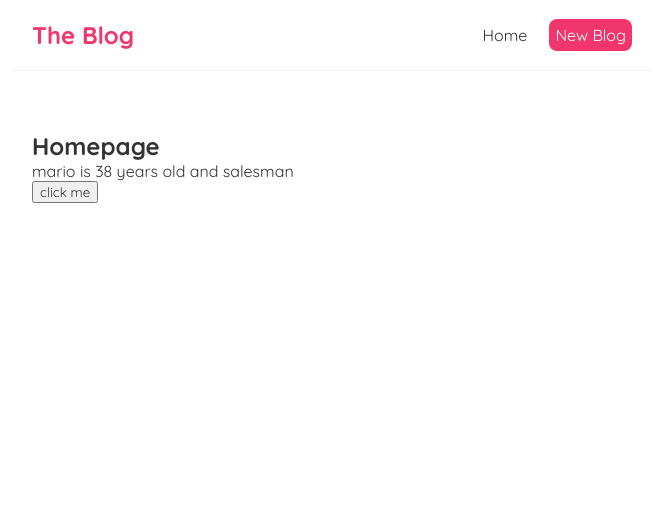
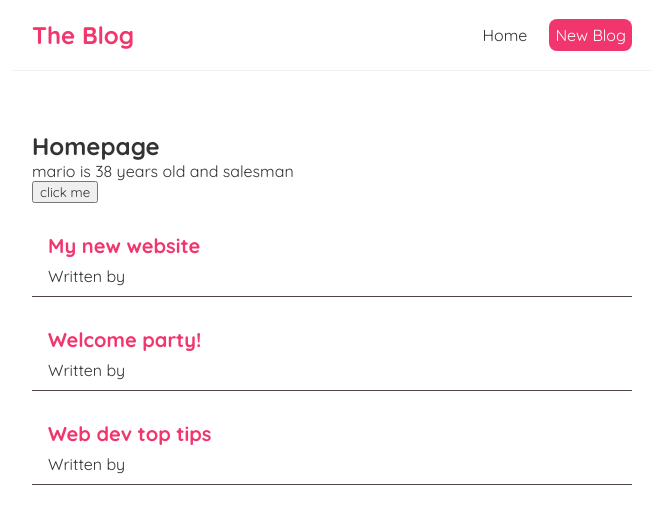
Before and after one commit to JoannaAdermark1/React_blog, a React (Create React App) app: page / in a window 1280 px wide. Shown: the top 524 px of the page, without its empty margins (308-971 px from the left). Built offline with nearby package versions, Linux system fonts and the light colour scheme.

Commit message:
output lists

```diff
--- a/src/Home.js
+++ b/src/Home.js
@@ -7,18 +7,32 @@
   const [age, setAge ] = useState (38);
   const [job, setJob] = useState ('salesman');
 
+  const [blogs, setBlogs] = useState([
+    { title: 'My new website', body: 'lorem ipsum...', author: 'mario', id: 1 },
+    { title: 'Welcome party!', body: 'lorem ipsum...', author: 'mario', id: 2 },
+    { title: 'Web dev top tips', body: 'lorem ipsum...', author: 'mario', id: 3 },
+  ]);
+
   const handleClick = () => {
       setName('luigi');
       setAge(32)
       setJob('fullstack developer')
   }
+
     return (
       <div className="home">
         <h2>Homepage</h2>
         <p>{ name } is { age } years old and { job }</p>
         <button onClick={handleClick}>click me </button>
+        {blogs.map((blog) => (
+          <div className="blog-preview" key={blog.id}>
+            <h2> { blog.title }</h2>
+            <p> Written by { blog.aothor }</p>
+          </div>
+        ))}
       </div>
     );
   }
 
+
   export default Home;
--- a/src/index.css
+++ b/src/index.css
@@ -39,3 +39,18 @@
   margin: 40px auto;
   padding: 20px;
 }
+
+/* blog previews / list */
+.blog-preview {
+  padding: 10px 16px;
+  margin: 20px 0;
+  border-bottom: 1px solid #4f4343;
+}
+  .blog-preview:hover {
+    box-shadow: 1px 3px 5px rgba(0,0,0,0.1);
+}
+  .blog-preview h2 {
+  font-size: 20px;
+  color: #f1356d;
+  margin-bottom: 8px;
+  }
```
